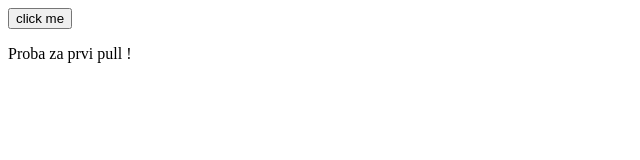
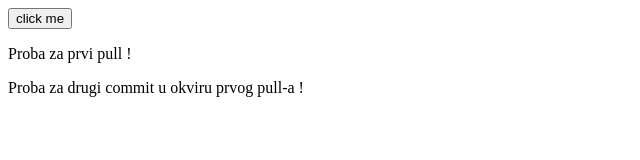
Before and after one commit to ogi62/first-project, a plain HTML site: page index.html in a window 1280 px wide. Shown: the whole page, without its empty margins (0-640 px from the left). Drawn offline with Linux system fonts and the light colour scheme.

Commit message:
added one more p tag in index.html

```diff
--- a/index.html
+++ b/index.html
@@ -12,6 +12,9 @@
     <button id="btn">click me</button>
     <p>Proba za prvi pull !</p>
 
+        <p>Proba za drugi commit u okviru prvog  pull-a !</p>
+
+
 
 
     <script src="index.js"></script>
```
